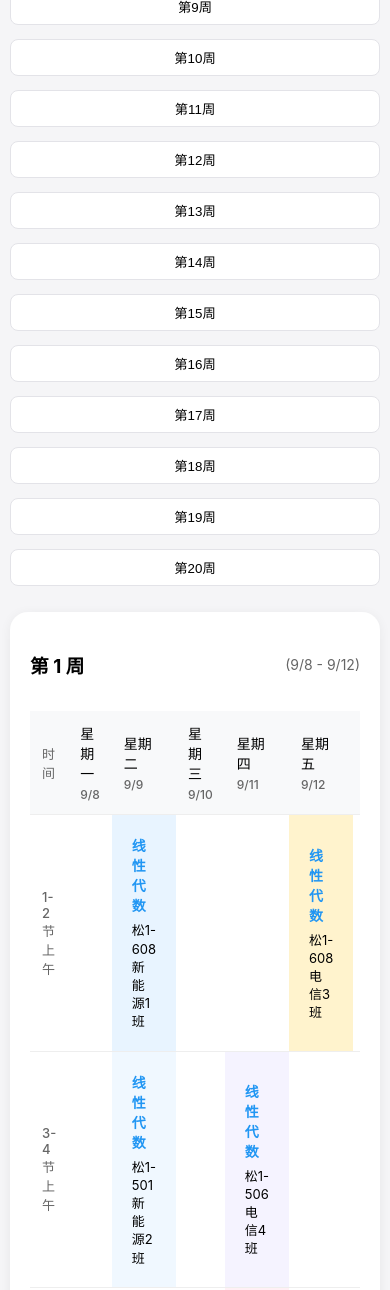
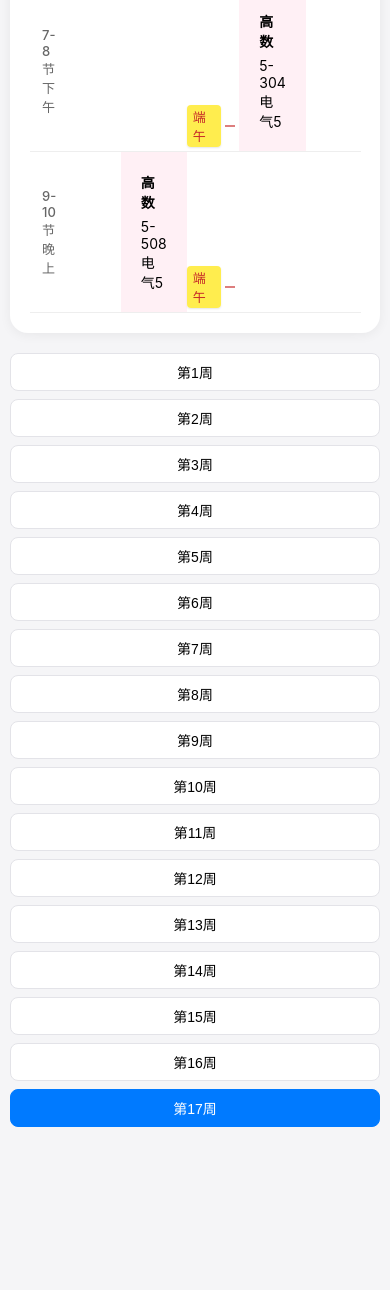
Before and after one commit to bfjy2024/kb2, a plain HTML site: page index.html in a window 390 px wide. Shown: the part 430-1720 px from the top of the page. After the commit the page ends 1567 px from the top, so only its background shows below. Drawn offline with Linux system fonts and the light colour scheme.

Commit message:
Update index.html

```diff
--- a/index.html
+++ b/index.html
@@ -8,10 +8,7 @@
         :root {
             --class1: #e8f4ff; --class2: #f0f8ff;
             --class3: #f5f3ff; --class4: #fff0f5;
-            --class5: #e6ffe6; --class6: #fff3cd;
             --active-week: #007AFF;
-            --primary-color: #2196F3;
-            --danger-color: #c62828;
         }
 
         body {
@@ -29,12 +26,16 @@
 
             .week-nav {
                 flex-direction: column;
-                align-items: flex-start;
+                align-items: stretch;
+                gap: 6px;
+                overflow-x: hidden;
             }
 
             .week-nav button {
                 width: 100%;
-                margin-bottom: 6px;
+                padding: 8px 12px;
+                font-size: 14px;
+                white-space: normal;
             }
 
             .week-card {
@@ -48,13 +49,18 @@
             }
 
             .time-col {
-                width: 100%;
+                width: 70px;
                 font-size: 13px;
             }
 
-            table {
-                display: block;
-                overflow-x: auto;
+            .holiday-mark {
+                right: 2px;
+                bottom: 2px;
+            }
+
+            .holiday-text {
+                font-size: 12px;
+                padding: 1px 4px;
             }
         }
 
@@ -70,7 +76,7 @@
 
         .holiday-text {
             background: rgba(255, 235, 59, 0.9);
-            color: var(--danger-color);
+            color: #c62828;
             padding: 2px 6px;
             border-radius: 4px;
             font-size: 13px;
@@ -81,7 +87,7 @@
         .holiday-line {
             width: 12px;
             height: 2px;
-            background: var(--danger-color);
+            background: #c62828;
             margin-left: 4px;
             opacity: 0.6;
         }
@@ -98,17 +104,15 @@
         }
 
         .course-name {
-            font-weight: 600;
+            font-weight: 600 !important;  /* 新增加粗样式 */
             margin-bottom: 6px;
-            color: var(--primary-color);
         }
 
         .week-nav {
             display: flex;
             gap: 8px;
-            margin-bottom: 20px;
+            margin-top: 20px;
             flex-wrap: wrap;
-            overflow-x: auto;
         }
 
         .week-nav button {
@@ -155,12 +159,6 @@
         .current-course {
             background: #fff8e1 !important;
             box-shadow: inset 0 0 0 2px #ffd54f;
-            animation: pulse 1.5s infinite;
-        }
-
-        @keyframes pulse {
-            0%, 100% { box-shadow: inset 0 0 0 2px #ffd54f; }
-            50% { box-shadow: inset 0 0 0 4px #ffd54f; }
         }
 
         .time-col {
@@ -168,123 +166,81 @@
             font-weight: 500;
             color: #666;
         }
-
-        .course-detail {
-            font-size: 13px;
-            line-height: 1.4;
-        }
-
-        .date-info {
-            display: flex;
-            justify-content: space-between;
-            align-items: center;
-            font-size: 12px;
-            color: #666;
-            margin-top: 4px;
-        }
-
-        .holiday-icon {
-            font-size: 14px;
-            color: var(--danger-color);
-        }
-
-        /* 新增样式优化 */
-        .week-nav::-webkit-scrollbar {
-            height: 6px;
-        }
-
-        .week-nav::-webkit-scrollbar-thumb {
-            background: #ccc;
-            border-radius: 3px;
-        }
-
-        .course-content:hover {
-            transform: scale(1.02);
-            transition: transform 0.2s;
-        }
-
-        .week-header {
-            display: flex;
-            justify-content: space-between;
-            align-items: center;
-            margin-bottom: 10px;
-        }
-
-        .week-header .date-range {
-            font-size: 14px;
-            color: #666;
-        }
     </style>
 </head>
 <body>
+    <div id="timetables"></div>
     <div class="week-nav" id="weekNav"></div>
-    <div id="timetables"></div>
 
 <script>
 // 基础数据
-const startDate = new Date(2025, 8, 8); // 2025-09-08
+const startDate = new Date(2025, 1, 24); // 2025-02-24
 const holidays = [
-    { date: '2025-09-27', name: '中秋' },
-    { date: '2025-10-01', name: '国庆' },
-    { date: '2025-10-02', name: '国庆' },
-    { date: '2025-10-03', name: '国庆' },
-    { date: '2025-10-04', name: '国庆' },
-    { date: '2025-10-05', name: '国庆' },
-    { date: '2025-10-06', name: '国庆' },
-    { date: '2025-10-07', name: '国庆' }
+    { date: '2025-01-29', name: '春节' }, // 假设春节假期
+    { date: '2025-04-04', name: '清明' },
+    { date: '2025-05-01', name: '劳动节' },
+    { date: '2025-06-18', name: '端午' },
+    { date: '2025-09-17', name: '中秋' },
+    { date: '2025-10-01', name: '国庆' }
 ];
 const courses = [
-    { // 星期二
-        name: '线性代数', weeks: '1-16', time: '1-2', day: 2,
-        classroom: '松1-608', class: '新能源1班', color: 'var(--class1)'
+    { // 星期一
+        name: '高数', weeks: '2-16双', time: '1-2', day: 1,
+        classroom: '1-401', class: '网安3', color: 'var(--class1)'
     },
-    { // 星期二
-        name: '线性代数', weeks: '1-16', time: '3-4', day: 2,
-        classroom: '松1-501', class: '新能源2班', color: 'var(--class2)'
+    { // 星期一
+        name: '数模', weeks: '1-16', time: '7-8', day: 1,
+        classroom: 'L6-909', class: '软件3', color: 'var(--class3)'
+    },
+    { // 星期一晚上
+        name: '高数', weeks: '1-16', time: '9-10', day: 1,
+        classroom: '5-604', class: '网络2', color: 'var(--class2)'
+    },
+    { // 星期三
+        name: '高数', weeks: '1-16', time: '1-2', day: 3,
+        classroom: '2-302', class: '网安3', color: 'var(--class1)'
+    },
+    { // 星期五
+        name: '数模', weeks: '1-16', time: '1-2', day: 5,
+        classroom: 'L6-902', class: '软件3', color: 'var(--class3)'
+    },
+    { // 星期五下午
+        name: '高数', weeks: '1-15单', time: '5-6', day: 5,
+        classroom: '3-309', class: '网络2', color: 'var(--class2)'
     },
     { // 星期四
-        name: '线性代数', weeks: '1-12,15-18', time: '3-4', day: 4,
-        classroom: '松1-506', class: '电信4班', color: 'var(--class3)'
+        name: '高数', weeks: '1-17无9', time: '7-8', day: 4,
+        classroom: '5-304', class: '电气5', color: 'var(--class4)'
     },
-    { // 星期四
-        name: '线性代数', weeks: '1-16', time: '5-6', day: 4,
-        classroom: '松1-608', class: '新能源3班', color: 'var(--class4)'
-    },
-    { // 星期四
-        name: '线性代数', weeks: '1-13,16-18', time: '7-8', day: 4,
-        classroom: '松3-602', class: '大数据2班', color: 'var(--class5)'
-    },
-    { // 星期五
-        name: '线性代数', weeks: '1-12,15-18', time: '1-2', day: 5,
-        classroom: '松1-608', class: '电信3班', color: 'var(--class6)'
+    { // 星期二晚上
+        name: '高数', weeks: '1-17无9', time: '9-10', day: 2,
+        classroom: '5-508', class: '电气5', color: 'var(--class4)'
     }
 ];
 
 // 初始化课程表
 function init() {
+    // 生成所有周课表
+    const container = document.getElementById('timetables');
+    for (let week = 1; week <= 17; week++) {
+        const card = document.createElement('div');
+        card.className = 'week-card';
+        card.id = `week${week}`;
+        card.style.display = 'none'; // 默认隐藏
+        card.innerHTML = `
+            <h3>第 ${week} 周（${getDateRange(week)}）</h3>
+            ${renderTable(week)}
+        `;
+        container.appendChild(card);
+    }
+
     // 生成周导航
     const nav = document.getElementById('weekNav');
-    for (let week = 1; week <= 20; week++) {
+    for (let week = 1; week <= 17; week++) {
         const btn = document.createElement('button');
         btn.textContent = `第${week}周`;
         btn.onclick = () => showWeek(week);
         nav.appendChild(btn);
-    }
-
-    // 生成所有周课表
-    const container = document.getElementById('timetables');
-    for (let week = 1; week <= 20; week++) {
-        const card = document.createElement('div');
-        card.className = 'week-card';
-        card.id = `week${week}`;
-        card.innerHTML = `
-            <div class="week-header">
-                <h3>第 ${week} 周</h3>
-                <div class="date-range">(${getDateRange(week)})</div>
-            </div>
-            ${renderTable(week)}
-        `;
-        container.appendChild(card);
     }
 
     // 显示当前周
@@ -310,20 +266,20 @@ function showWeek(week) {
 function renderTable(week) {
     const timeSlots = [
         { time: '1-2', period: '上午' },
-        { time: '3-4', period: '上午' },
         { time: '5-6', period: '下午' },
-        { time: '7-8', period: '下午' }
+        { time: '7-8', period: '下午' },
+        { time: '9-10', period: '晚上' }
     ];
 
     let html = `<table>
         <tr>
             <th class="time-col">时间</th>
-            ${[1,2,3,4,5,6,7].map(d => {
+            ${[1,2,3,4,5].map(d => {
                 const dateStr = getDateStr(week, d);
                 const holiday = checkHoliday(dateStr);
                 return `
                     <th class="${holiday ? 'holiday-header' : ''}">
-                        星期${['一','二','三','四','五','六','日'][d-1]}
+                        星期${['一','二','三','四','五'][d-1]}
                         <div class="date-info">
                             ${dateStr}
                             ${holiday ? `<span class="holiday-icon">🎉</span>` : ''}
@@ -336,7 +292,7 @@ function renderTable(week) {
     timeSlots.forEach(slot => {
         html += `<tr>
             <td class="time-col">${slot.time}节<br>${slot.period}</td>
-            ${[1,2,3,4,5,6,7].map(day => {
+            ${[1,2,3,4,5].map(day => {
                 const dateStr = getDateStr(week, day);
                 const holiday = checkHoliday(dateStr);
                 const course = courses.find(c =>
@@ -371,7 +327,6 @@ function renderTable(week) {
 
     return html + '</table>';
 }
-
 // 辅助函数
 function checkHoliday(dateStr) {
     const [month, day] = dateStr.split('/');
@@ -379,18 +334,11 @@ function checkHoliday(dateStr) {
     const holiday = holidays.find(h => h.date === fullDate);
     return holiday?.name || null;
 }
-
 function checkWeek(current, condition) {
     if (condition.includes('无')) {
         const [range, exclude] = condition.split('无');
-        const excludeRanges = exclude.split('-').map(Number);
-        if (excludeRanges.length === 1) {
-            return current >= range.split('-')[0] && current <= range.split('-')[1] && current != excludeRanges[0];
-        } else if (excludeRanges.length === 2) {
-            const [start, end] = excludeRanges;
-            return current >= range.split('-')[0] && current <= range.split('-')[1] &&
-                   (current < start || current > end);
-        }
+        const [start, end] = range.split('-').map(Number);
+        return current >= start && current <= end && current != exclude;
     }
     if (condition.includes('双')) {
         const [start, end] = condition.replace('双','').split('-').map(Number);
@@ -400,14 +348,14 @@ function checkWeek(current, condition) {
         const [start, end] = condition.replace('单','').split('-').map(Number);
         return current >= start && current <= end && current % 2 !== 0;
     }
-    const ranges = condition.split(',').map(r => r.split('-').map(Number));
-    return ranges.some(([s, e]) => current >= s && current <= e);
+    const [start, end] = condition.split('-').map(Number);
+    return current >= start && current <= end;
 }
 
 function getCurrentWeek() {
     const now = new Date();
     const diff = Math.floor((now - startDate) / (1000*60*60*24*7));
-    return Math.max(1, Math.min(20, diff + 1));
+    return Math.max(1, Math.min(17, diff + 1));
 }
 
 function getDateStr(week, day) {
@@ -441,9 +389,9 @@ function highlightCurrent() {
     const hours = now.getHours();
     let timeSlot = '';
     if (hours >= 8 && hours < 10) timeSlot = '1-2';
-    else if (hours >= 10 && hours < 12) timeSlot = '3-4';
     else if (hours >= 14 && hours < 16) timeSlot = '5-6';
     else if (hours >= 16 && hours < 18) timeSlot = '7-8';
+    else if (hours >= 19 && hours < 21) timeSlot = '9-10';
 
     if (timeSlot) {
         const table = document.querySelector(`#week${currentWeek} table`);
```
